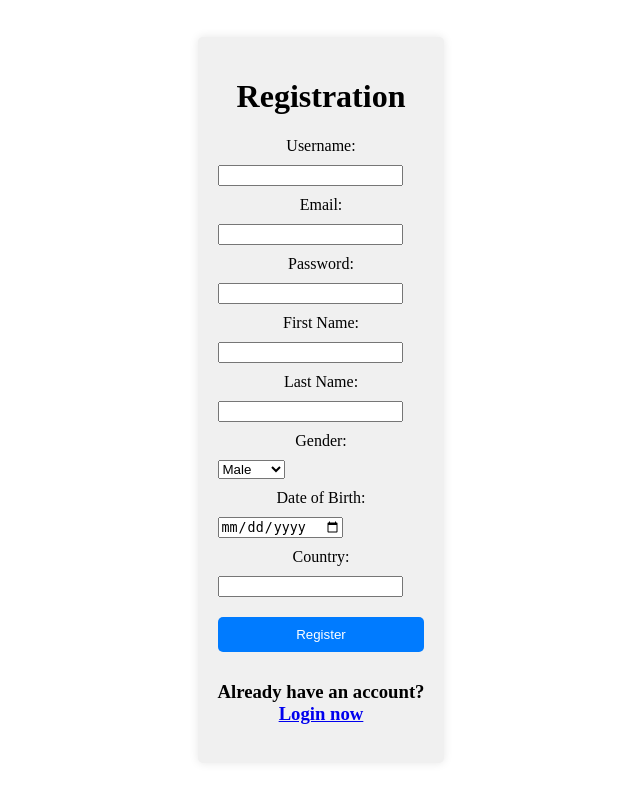
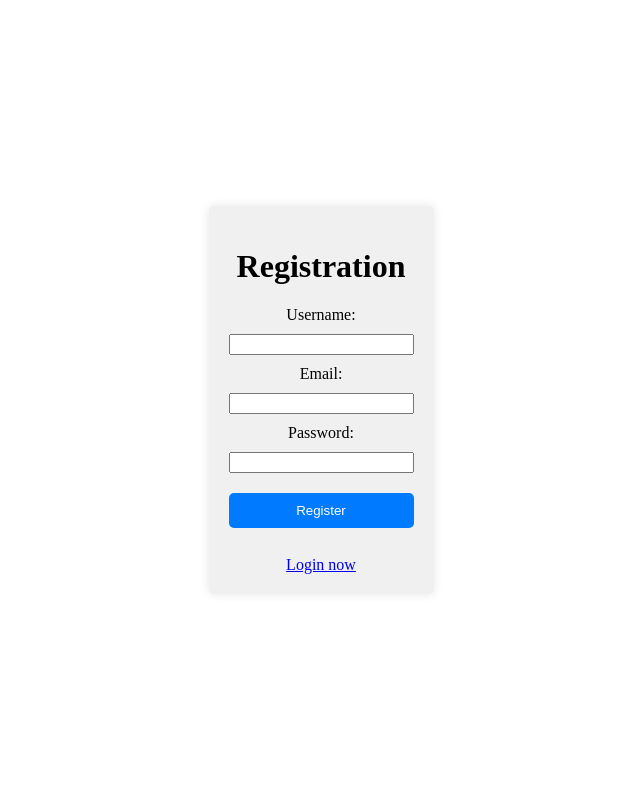
Before and after one commit to VincentSanBuenaventura/webdevproj, a PHP site: page /register.php in a window 1280 px wide. Shown: the whole page, without its empty margins (319-959 px from the left). Run offline with PHP 8.4, Linux system fonts and the light colour scheme.

Commit message:
Add files via upload

```diff
--- a/webdevproj/register.php
+++ b/webdevproj/register.php
@@ -6,15 +6,10 @@ if ($_SERVER["REQUEST_METHOD"] == "POST") {
     $uname = $_POST['uname'];
     $email = $_POST['email'];
     $password = $_POST['pass'];
-    $fname = $_POST['fname'];
-    $lname = $_POST['lname'];
-    $gender = $_POST['gender'];
-    $dob = $_POST['dob'];
-    $country = $_POST['country'];
 
 
-    $sql = "INSERT INTO users (uname, email, pass, fname, lname, gender, dob, country) VALUES
-     ('$uname', '$email', '$password', '$fname', '$lname', '$gender', '$dob', '$country')";
+    $sql = "INSERT INTO users (uname, email, pass) VALUES
+     ('$uname', '$email', '$password')";
     if ($conn->query($sql) === TRUE) {
         echo "Registered Successfully";
     } else {
@@ -84,29 +79,10 @@ if ($_SERVER["REQUEST_METHOD"] == "POST") {
         <label for="pass">Password:</label>
         <input type="password" id="pass" name="pass" required>
 
-        <label for="fname">First Name:</label>
-        <input type="text" id="fname" name="fname" required>
-
-        <label for="lname">Last Name:</label>
-        <input type="text" id="lname" name="lname" required>
-
-        <label for="gender">Gender:</label>
-        <select id="gender" name="gender">
-            <option value="male">Male</option>
-            <option value="female">Female</option>
-            <option value="other">Other</option>
-        </select>
-
-        <label for="dob">Date of Birth:</label>
-        <input type="date" id="dob" name="dob" required>
-
-        <label for="country">Country:</label>
-        <input type="text" id="country" name="country" required>
-
         <button type="submit" name="register">Register</button>
 
         <div class="text">
-        <h3>Already have an account? <a href='index.php'><br>Login now</a></h3>
+        <a href='index.php'><br>Login now</a>
       </div>
     </form>
 </body>
```
Also changed, not shown: webdevproj/admin/dashboard.php (+7 -3 lines), webdevproj/admin/deleteUser.php (added, +31 -0 lines), webdevproj/admin/editUser.php (added, +53 -0 lines), webdevproj/admin/updateUser.php (added, +30 -0 lines).
